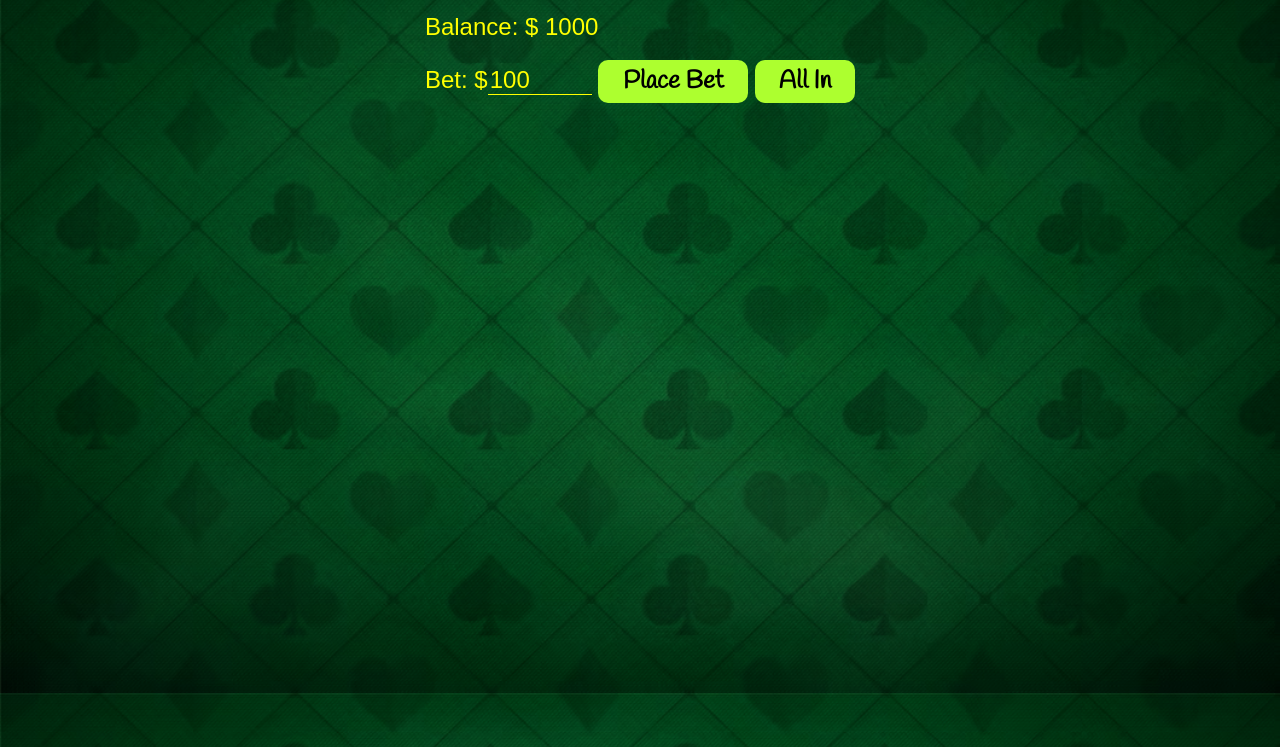
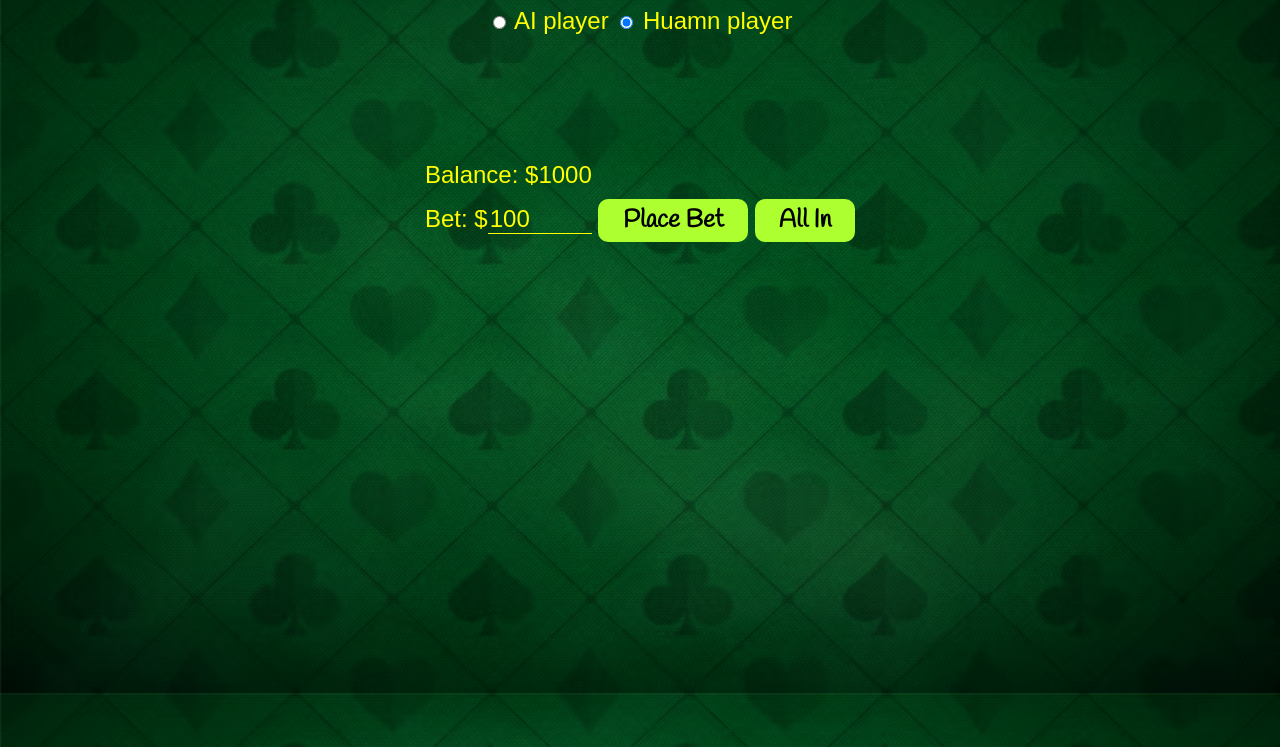
Before and after one commit to coder-jkb/BlackJack, a plain HTML site: page index.html in a window 1280 px wide. Shown: the part 53-800 px from the top of the page. Drawn offline with Linux system fonts and the light colour scheme; a web font is replaced by a local one.

Commit message:
toggle for AI player

```diff
--- a/index.html
+++ b/index.html
@@ -25,7 +25,7 @@
     }
     h2{
         margin-top: 0px;
-        margin-bottom: 0px;
+        margin-bottom: 10px;
     }
     #bet-amt{
         height: 25px;
@@ -37,6 +37,9 @@
         color: yellow;
         font-size:1.5rem;
         /* border-radius: 10px; */
+    }
+    #form-box{
+        margin-top: 10%;
     }
     #game-box{
         width: 100%;
@@ -111,18 +114,18 @@
     }
 </style>
 <body>
- <h2>
+<h2>
     <span style="color:black">♠️ </span><span style="color:red">♥️ </span>
     <b>Black Jack</b><span style="color:red"> ♦️</span>
     <span style="color:black">♣️</span>
 </h2>
 
 <span>
-    Balance: $ <span id="balance-amt" style="margin-right: 150px;"></span>
-    <button id="replay-btn" class="player-btn" style="visibility: hidden;margin-bottom:0;" onclick="replay()">Replay</button>
+    <input type="radio" id="AI" name="player-selection"  onchange="selectPlayer(this)" value="AI"> <label for="AI">AI player</label>
+    <input type="radio" id="Human" name="player-selection" onchange="selectPlayer(this)" value="Human" checked > <label for="Human">Huamn player</label>
 </span>
 <div id="form-box">
-    <!-- <span> Balance: $</span><span id="balance-amt"></span> <br> -->
+    <span> Balance: $</span><span id="balance-amt"></span> <br>
     <span> Bet: $<input id="bet-amt"  type="number" min="10" value="100" onkeypress="return (event.charCode !=8 && event.charCode ==0 || (event.charCode >= 48 && event.charCode <= 57))"></span>
 
     <button class="player-btn" style="width: 150px" onclick="placeBet()">Place Bet</button>
@@ -136,7 +139,8 @@
     </div>
     <div id="player">
         <button id="player-hit" class="player-btn" onclick="hitPlayer()">Hit</button>
-        <button id="player-miss" class="player-btn" onclick="missPlayer('player')">Pass</button><br>
+        <button id="player-miss" class="player-btn" onclick="missPlayer('player')">Pass</button>
+        <div id="AI-player" style="display:none;font-size: 2rem;">AI</div> <br>
         <b>Player</b>
         Total:<span id="player-total"></span>
         <span> Bet: $</span><span id="betted-amt"></span>
--- a/script.js
+++ b/script.js
@@ -247,7 +247,6 @@ function allIn() {
 }
 
 // document.getElementById("dealer-hit").disabled = true;
-
 function placeBet() {
   bet = document.getElementById("bet-amt").value;
 
@@ -267,7 +266,6 @@ function placeBet() {
   }
 
 }
-
 
 if (player_total >= 21) {
   document.getElementById("player-hit").disabled = true;
@@ -301,3 +299,21 @@ function replay() {
     document.getElementById("player-miss").disabled = false;
   }
 }
+
+function selectPlayer(player_radio) {
+  // console.log(player_radio.value);
+  if( player_radio.value == 'AI'){
+    document.getElementById("player-hit").disabled = true;
+    document.getElementById("player-miss").disabled = true;
+    document.getElementById("player-hit").style.display = "none";
+    document.getElementById("player-miss").style.display = "none";
+    document.getElementById("AI-player").style.display = "block";
+  }
+  else{
+    document.getElementById("player-hit").disabled = false;
+    document.getElementById("player-miss").disabled = false;
+    document.getElementById("AI-player").style.display = "none";
+    document.getElementById("player-hit").style.display = "inline";
+    document.getElementById("player-miss").style.display = "inline";
+  }
+}
```
